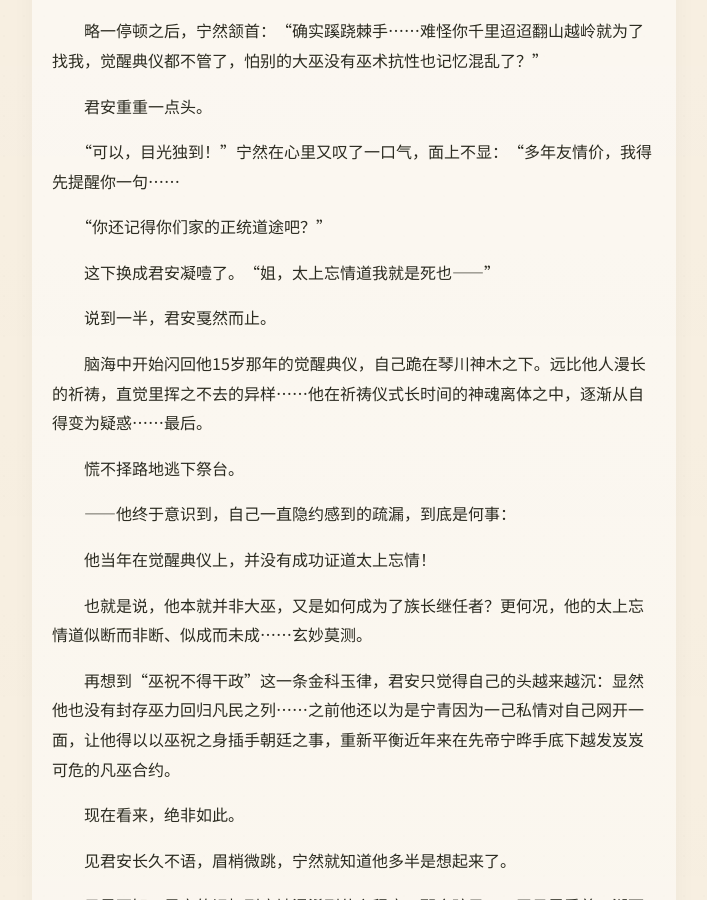
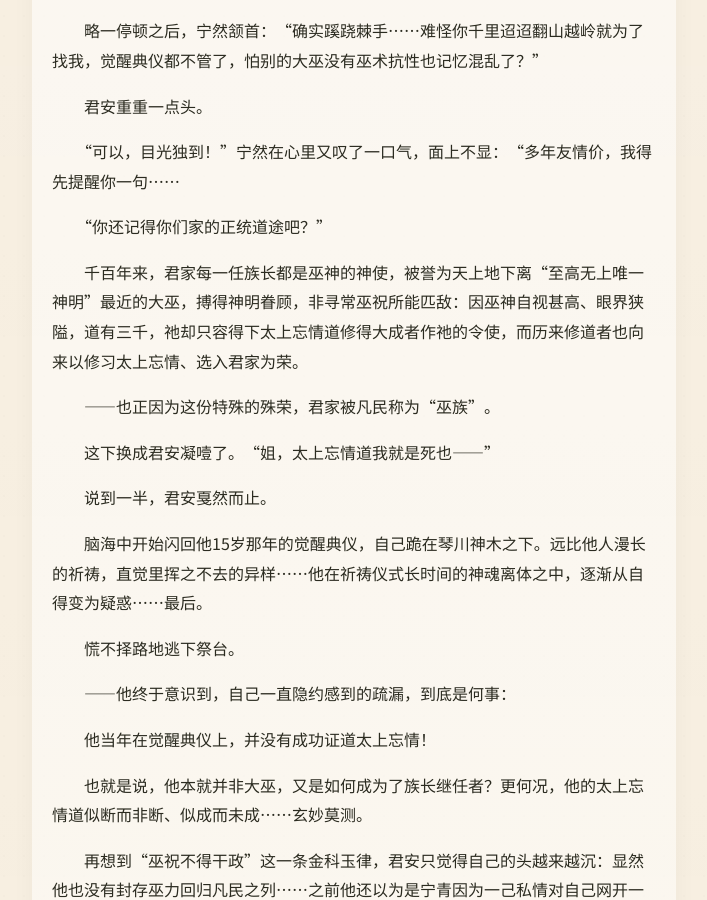
Before and after one commit to LotusSaverin/TheLeaf-BorneDream, a Jekyll site: the page built from chapter-04.md, in a window 1280 px wide and 900 px high, scrolled down 1734 px. Shown: the whole window, without its empty margins (286-993 px from the left). Built offline with Jekyll 4.4.1, drawn with Linux system fonts in a browser that asks for light colours; some web fonts are replaced; our own code applies the rules of GitHub Pages for plain Markdown files.

Commit message:
Update chapter-04.md

```diff
--- a/chapter-04.md
+++ b/chapter-04.md
@@ -58,6 +58,10 @@
 
 　　“你还记得你们家的正统道途吧？”
 
+　　千百年来，君家每一任族长都是巫神的神使，被誉为天上地下离“至高无上唯一神明”最近的大巫，搏得神明眷顾，非寻常巫祝所能匹敌：因巫神自视甚高、眼界狭隘，道有三千，祂却只容得下太上忘情道修得大成者作祂的令使，而历来修道者也向来以修习太上忘情、选入君家为荣。
+
+　　——也正因为这份特殊的殊荣，君家被凡民称为“巫族”。
+
 　　这下换成君安凝噎了。“姐，太上忘情道我就是死也——”
 
 　　说到一半，君安戛然而止。
```
